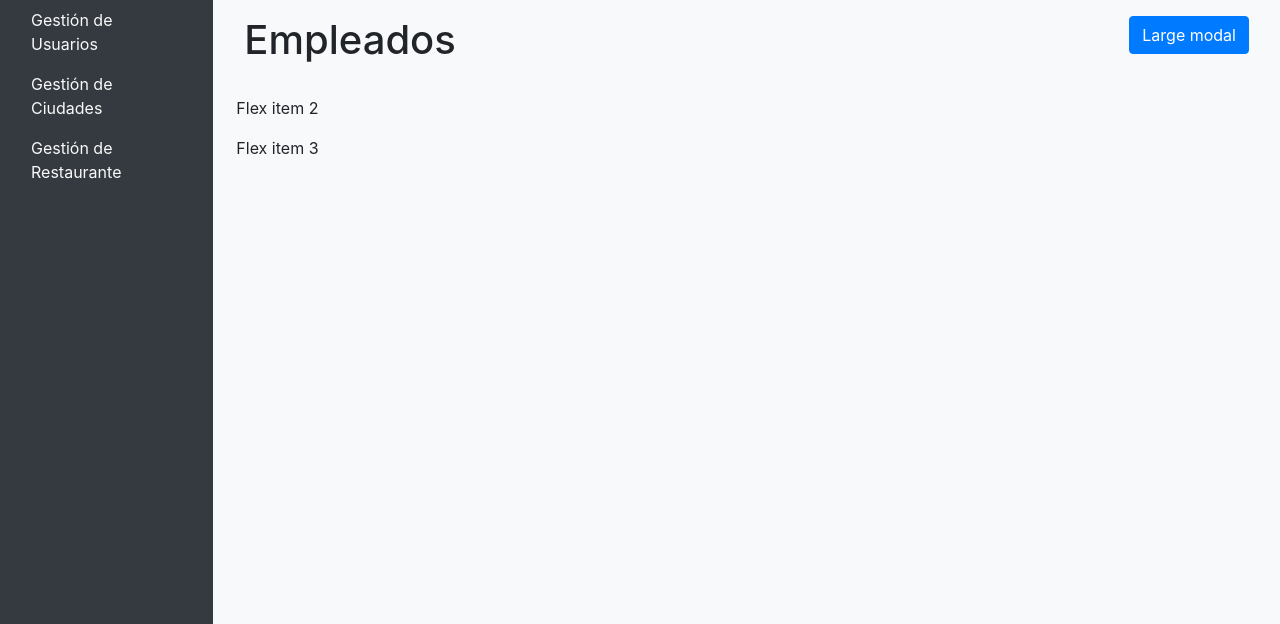
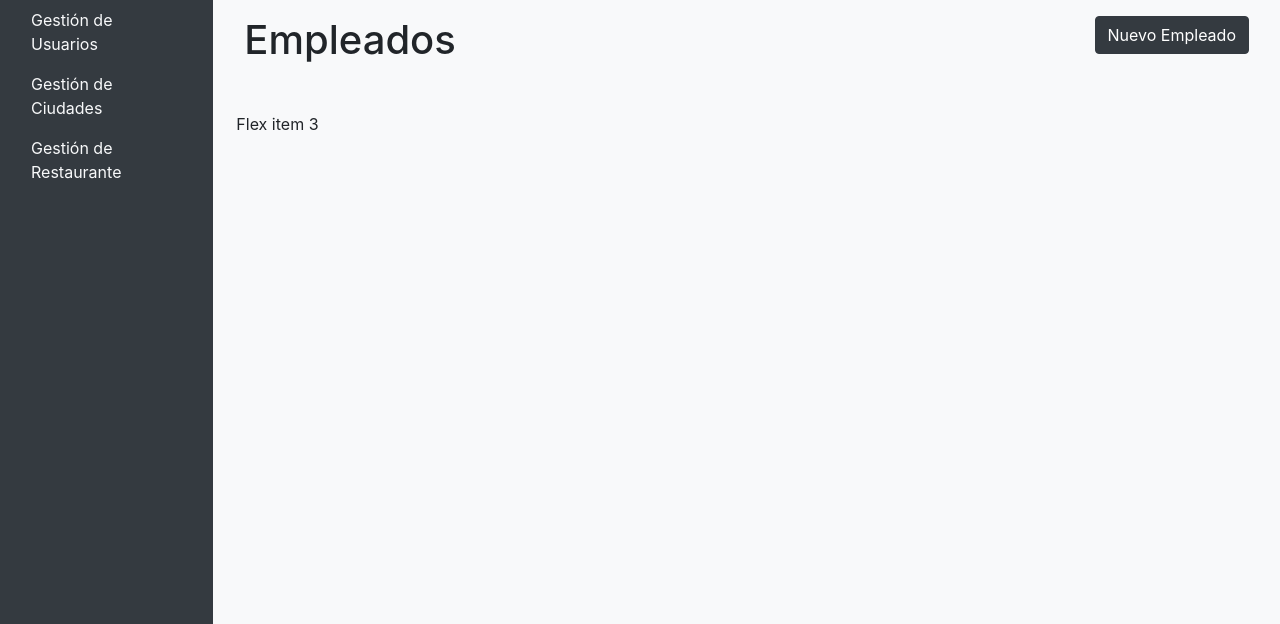
Before and after one commit to kebelandrade/project_food_at_home, a Django app: page /administrador/Empleado.html in a window 1280 px wide. Shown: the part 88-712 px from the top of the page. Run offline with Django 3.2, Linux system fonts and the light colour scheme; some libraries are stand-ins or nearby versions.

Commit message:
frontend plantilla empleado

```diff
--- a/food_at_home/food_at_home/templates/administrador/Empleado.html
+++ b/food_at_home/food_at_home/templates/administrador/Empleado.html
@@ -18,7 +18,7 @@
                       </div>
                 <div class="modal-footer">
                     <button type="button" class="btn btn-secondary" data-dismiss="modal">Close</button>
-                    <button type="button" class="btn btn-primary">Send message</button>
+                    <button type="button" class="btn btn-dark">Send message</button>
                 </div>
             </div>
         </div>
@@ -32,10 +32,12 @@
 
             </div>
             <div class="p-2 bd-highlight">
-                <button type="button" class="btn btn-primary" data-toggle="modal" data-target=".bd-example-modal-lg">Large modal</button>
+                <button type="button" class="btn btn-dark" data-toggle="modal" data-target=".bd-example-modal-lg"><span class="icon-plus"></span> Nuevo Empleado</button>
             </div>
       </div>
-      <div class="p-2 bd-highlight">Flex item 2</div>
+      <div class="p-2 bd-highlight">
+
+      </div>
       <div class="p-2 bd-highlight">Flex item 3</div>
     </div>
 {% endblock %}
```
